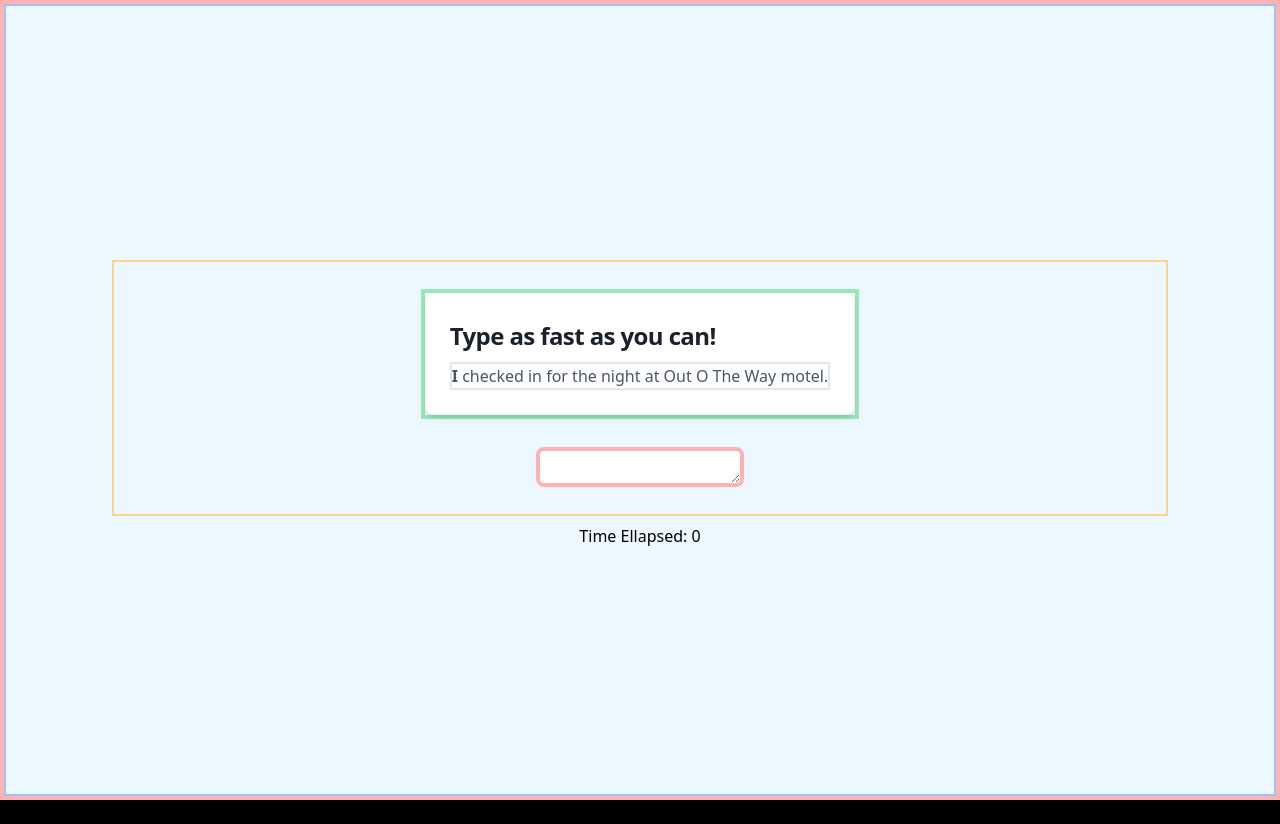
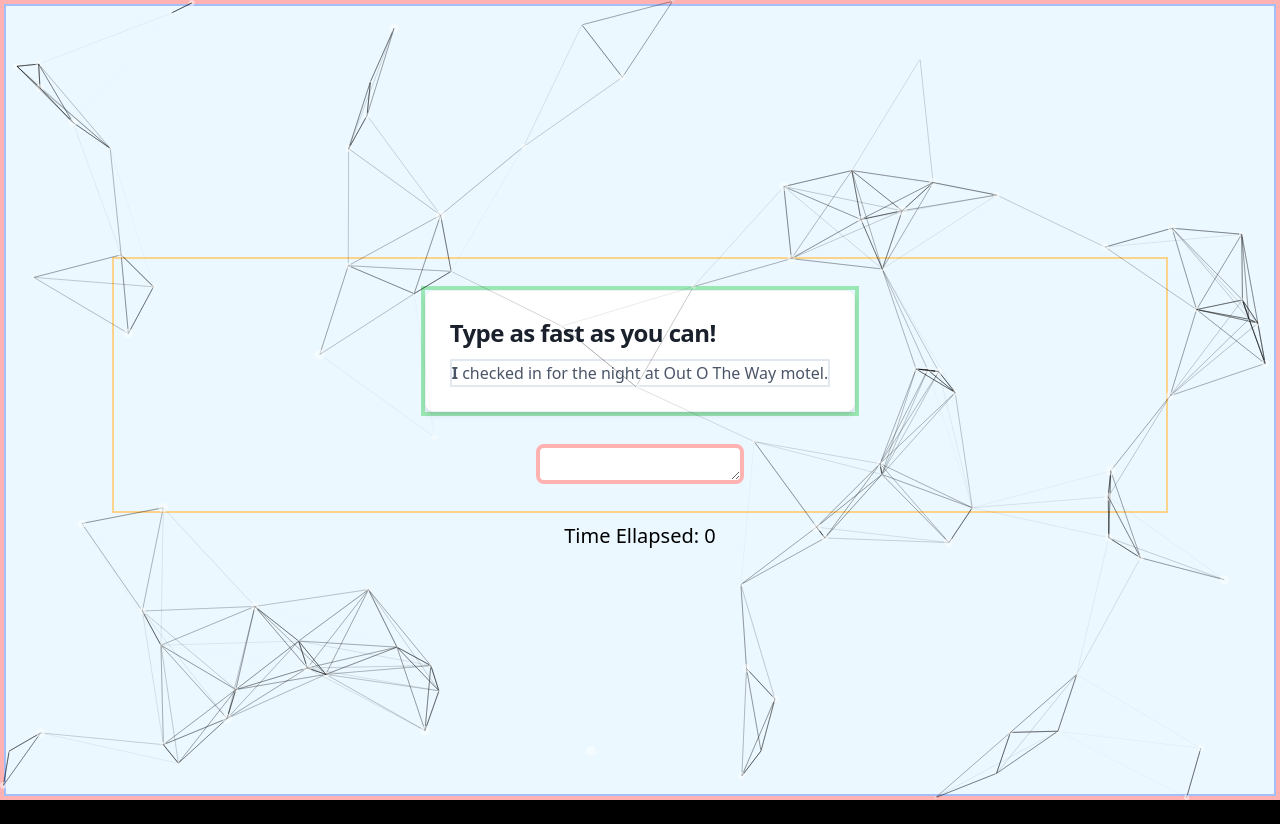
Before and after one commit to arjitjohar/TypingGame, a React (Create React App) app in the folder my-app/: page / in a window 1280 px wide. Built offline with nearby package versions, Linux system fonts and the light colour scheme.

Commit message:
successfully got particles on the screen

```diff
--- a/my-app/package.json
+++ b/my-app/package.json
@@ -22,6 +22,8 @@
     "react-timecode": "^1.2.0",
     "react-timer-hook": "^3.0.5",
     "react-timer-wrapper": "^0.4.1",
+    "react-tsparticles": "^2.5.3",
+    "tsparticles": "^2.5.3",
     "typescript": "^4.8.4",
     "web-vitals": "^2.1.4"
   },
--- /dev/null
+++ b/my-app/src/components/ParticleBackground.js
@@ -0,0 +1,99 @@
+import { useCallback } from "react";
+import Particles from "react-tsparticles";
+import { loadFull } from "tsparticles";
+
+const ParticleBackground = () => {
+    const particlesInit = useCallback(async engine => {
+        console.log(engine);
+        // you can initiate the tsParticles instance (engine) here, adding custom shapes or presets
+        // this loads the tsparticles package bundle, it's the easiest method for getting everything ready
+        // starting from v2 you can add only the features you need reducing the bundle size
+        await loadFull(engine);
+    }, []);
+
+    const particlesLoaded = useCallback(async container => {
+        await console.log(container);
+    }, []);
+
+    return (
+        <Particles
+            id="tsparticles"
+            init={particlesInit}
+            loaded={particlesLoaded}
+            options={{
+                background: {
+                    // color: {
+                    //     value: "#0d47a1",
+                    // },
+                },
+                fpsLimit: 120,
+                interactivity: {
+                    events: {
+                        onClick: {
+                            enable: true,
+                            mode: "push",
+                        },
+                        onHover: {
+                            enable: true,
+                            mode: "repulse",
+                        },
+                        resize: true,
+                    },
+                    modes: {
+                        push: {
+                            quantity: 4,
+                        },
+                        repulse: {
+                            distance: 200,
+                            duration: 0.4,
+                        },
+                    },
+                },
+                particles: {
+                    color: {
+                        value: "#ffffff",
+                    },
+                    links: {
+                        color: "#000000",
+                        distance: 150,
+                        enable: true,
+                        opacity: 0.5,
+                        width: 1,
+
+                    },
+                    collisions: {
+                        enable: true,
+                    },
+                    move: {
+                        directions: "none",
+                        enable: true,
+                        outModes: {
+                            default: "bounce",
+                        },
+                        random: false,
+                        speed: 6,
+                        straight: false,
+                    },
+                    number: {
+                        density: {
+                            enable: true,
+                            area: 800,
+                        },
+                        value: 80,
+                    },
+                    opacity: {
+                        value: 0.5,
+                    },
+                    shape: {
+                        type: "circle",
+                    },
+                    size: {
+                        value: { min: 1, max: 5 },
+                    },
+                },
+                detectRetina: true,
+            }}
+        />
+    );
+};
+export default ParticleBackground;
--- a/my-app/src/components/TypingArea.tsx
+++ b/my-app/src/components/TypingArea.tsx
@@ -1,6 +1,7 @@
 import React, { useState, useEffect } from "react";
 import StopClock from "./StopClock";
 import TypingText from "./TypingText";
+import ParticleBackground from "./ParticleBackground"
 
 const TypingArea = () => {
   const [message, setMessage] = useState<string>("");
@@ -108,6 +109,7 @@
     //move everything to the center of the screen
 
     <div className="flex flex-col items-center justify-center w-full h-screen bg-blue-100 border-4 border-red-300">
+      <ParticleBackground />
       <div className="flex flex-col justify-center items-center border-2 border-indigo-300 w-full h-screen">
         <div className="flex flex-col justify-evenly items-center border-2 border-orange-300 w-5/6 my-2 h-64">
           <div className="flex flex-row border-4 border-green-300">
@@ -123,7 +125,7 @@
             value={message}
           />
         </div>
-        <div className="flex flex-row">
+        <div className="flex flex-row text-xl">
           <StopClock seconds={currentTime} />
         </div>
       </div>
```
Also changed, not shown: 1 other file (tests, documents, lock files or other folders).
